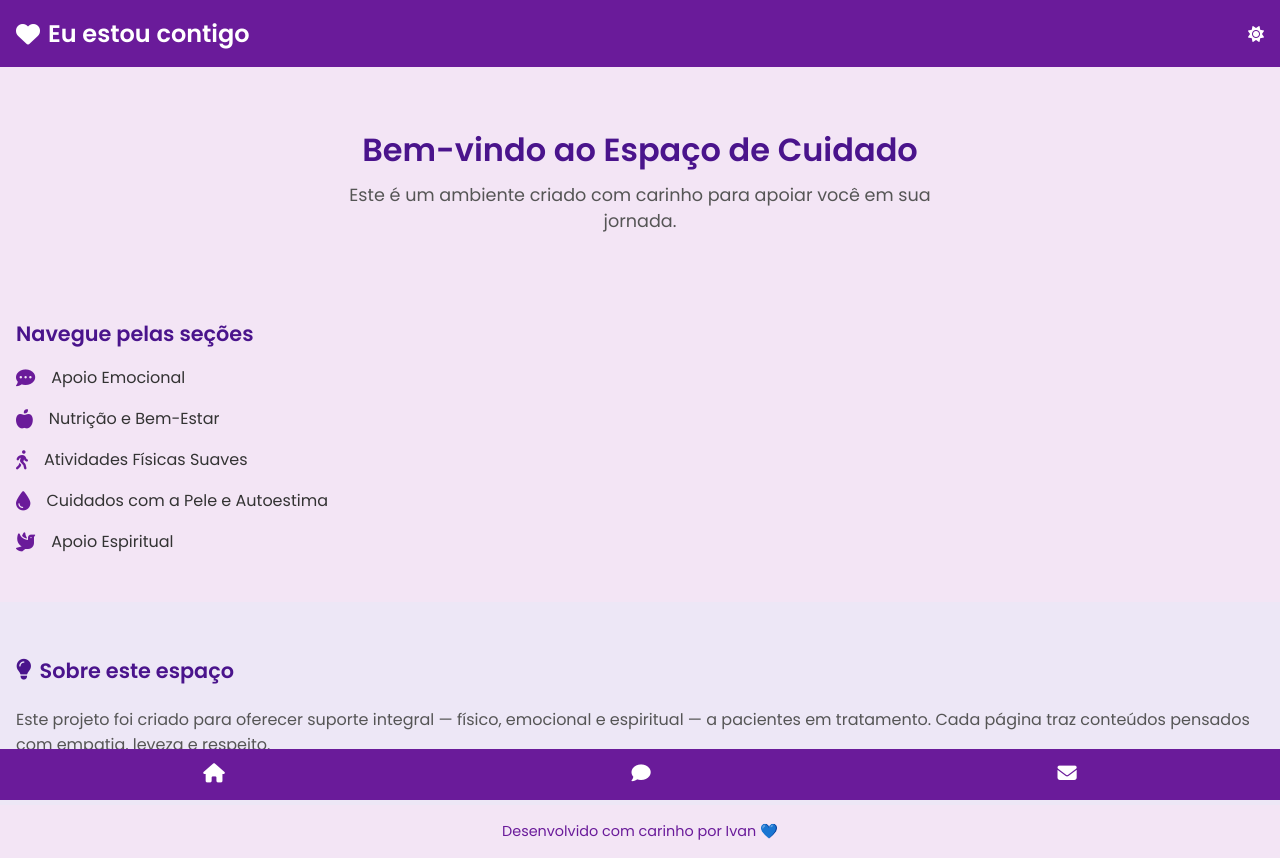
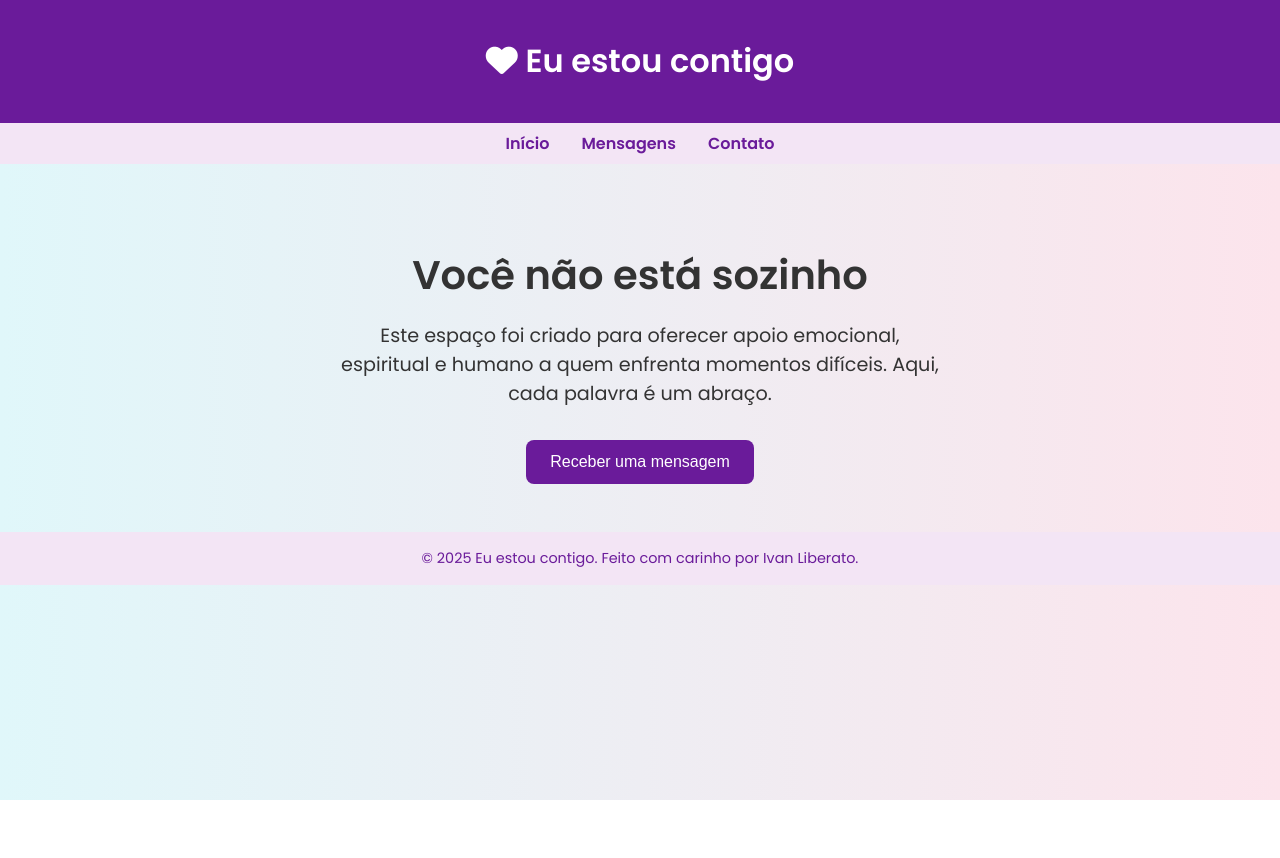
Before and after one commit to ivanliberato2025/Eu-estou-contigo-, a plain HTML site: page index.html in a window 1280 px wide. After the commit the page ends 800 px from the top, so only its background shows below. Drawn offline with Linux system fonts and the light colour scheme.

Commit message:
Update index.html

```diff
--- a/index.html
+++ b/index.html
@@ -6,46 +6,82 @@
   <title>Eu estou contigo</title>
   <link href="https://fonts.googleapis.com/css2?family=Poppins:wght@400;600&display=swap" rel="stylesheet">
   <link rel="stylesheet" href="https://cdnjs.cloudflare.com/ajax/libs/font-awesome/6.4.0/css/all.min.css">
-  <link rel="stylesheet" href="style.css">
+  <style>
+    body {
+      margin: 0;
+      font-family: 'Poppins', sans-serif;
+      background: linear-gradient(to right, #e0f7fa, #fce4ec);
+      color: #333;
+    }
+    header {
+      background-color: #6a1b9a;
+      color: white;
+      padding: 1rem;
+      text-align: center;
+    }
+    nav {
+      display: flex;
+      justify-content: center;
+      gap: 2rem;
+      background-color: #f3e5f5;
+      padding: 0.5rem;
+    }
+    nav a {
+      text-decoration: none;
+      color: #6a1b9a;
+      font-weight: 600;
+    }
+    .hero {
+      text-align: center;
+      padding: 3rem 1rem;
+    }
+    .hero h1 {
+      font-size: 2.5rem;
+      margin-bottom: 1rem;
+    }
+    .hero p {
+      font-size: 1.2rem;
+      max-width: 600px;
+      margin: auto;
+    }
+    .cta-button {
+      margin-top: 2rem;
+      padding: 0.8rem 1.5rem;
+      background-color: #6a1b9a;
+      color: white;
+      border: none;
+      border-radius: 8px;
+      font-size: 1rem;
+      cursor: pointer;
+    }
+    footer {
+      text-align: center;
+      padding: 1rem;
+      background-color: #f3e5f5;
+      color: #6a1b9a;
+      font-size: 0.9rem;
+    }
+  </style>
 </head>
 <body>
-
   <header>
-    <div class="logo">
-      <i class="fas fa-heart"></i>
-      <h1>Eu estou contigo</h1>
-    </div>
-    <i class="fas fa-sun"></i>
+    <h1><i class="fas fa-heart"></i> Eu estou contigo</h1>
   </header>
 
+  <nav>
+    <a href="#">Início</a>
+    <a href="#">Mensagens</a>
+    <a href="#">Contato</a>
+  </nav>
+
   <section class="hero">
-    <h2>Bem-vindo ao Espaço de Cuidado</h2>
-    <p>Este é um ambiente criado com carinho para apoiar você em sua jornada.</p>
-  </section>
-
-  <section class="sections">
-    <h3>Navegue pelas seções</h3>
-    <div class="section-item"><i class="fas fa-comment-dots"></i> Apoio Emocional</div>
-    <div class="section-item"><i class="fas fa-apple-alt"></i> Nutrição e Bem-Estar</div>
-    <div class="section-item"><i class="fas fa-person-walking"></i> Atividades Físicas Suaves</div>
-    <div class="section-item"><i class="fas fa-droplet"></i> Cuidados com a Pele e Autoestima</div>
-    <div class="section-item"><i class="fas fa-dove"></i> Apoio Espiritual</div>
-  </section>
-
-  <section class="about">
-    <h3><i class="fas fa-lightbulb"></i> Sobre este espaço</h3>
-    <p>Este projeto foi criado para oferecer suporte integral — físico, emocional e espiritual — a pacientes em tratamento. Cada página traz conteúdos pensados com empatia, leveza e respeito.</p>
+    <h1>Você não está sozinho</h1>
+    <p>Este espaço foi criado para oferecer apoio emocional, espiritual e humano a quem enfrenta momentos difíceis. Aqui, cada palavra é um abraço.</p>
+    <button class="cta-button">Receber uma mensagem</button>
   </section>
 
   <footer>
-    Desenvolvido com carinho por Ivan 💙
+    &copy; 2025 Eu estou contigo. Feito com carinho por Ivan Liberato.
   </footer>
-
-  <div class="bottom-nav">
-    <a href="#"><i class="fas fa-home"></i></a>
-    <a href="#"><i class="fas fa-comment"></i></a>
-    <a href="#"><i class="fas fa-envelope"></i></a>
-  </div>
-
 </body>
 </html>
```
